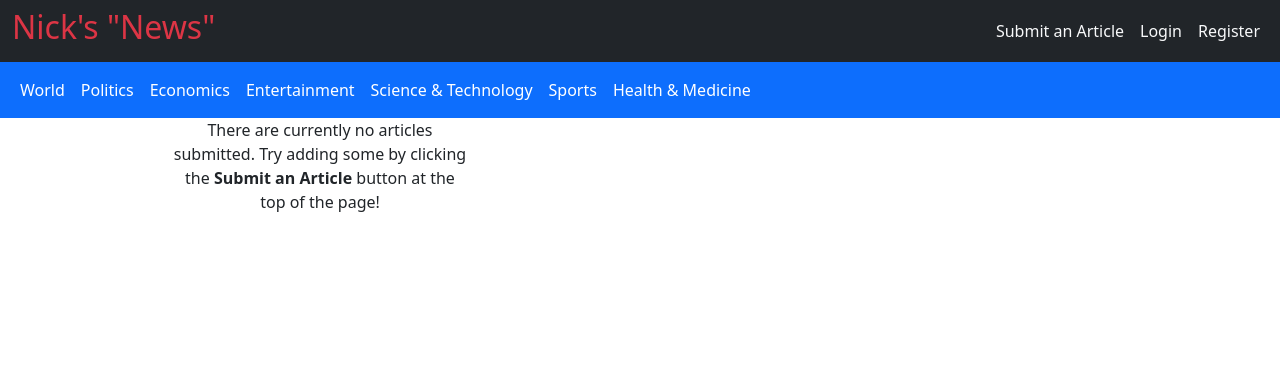
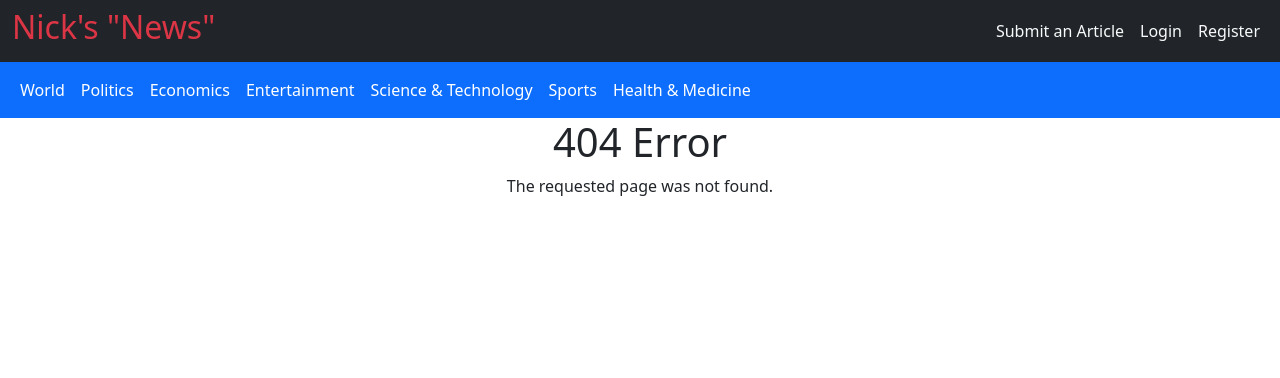
Before and after one commit to nczimmerman00/nz_INF_601_FinalProject, a Django app: page /ai_news/search/1 in a window 1280 px wide. Shown: the top 378 px of the page. Run offline with Django 4.2, Linux system fonts and the light colour scheme; data that the repository does not hold is empty.

Commit message:
Added 404 page

```diff
--- /dev/null
+++ b/ai_news/templates/404.html
@@ -0,0 +1,10 @@
+{% extends 'base.html' %}
+
+{% block title %}Home{% endblock %}
+
+{% block content %}
+    <div>
+        <h1 class="text-center">404 Error</h1>
+        <p class="text-center">The requested page was not found.</p>
+    </div>
+{% endblock %}
--- a/ai_news/templates/home.html
+++ b/ai_news/templates/home.html
@@ -4,8 +4,8 @@
 
 {% block content %}
     <div class="container w-75">
-    <div class="row row-cols-1 row-cols-md-3 g-4">
         {% if articles %}
+            <div class="row row-cols-1 row-cols-md-3 g-4">
             <!--Article Cards-->
             {% for article in articles %}
                 <div class="col">
@@ -53,4 +53,5 @@
                 Article</strong> button at the top of the page!</p>
         </div>
     {% endif %}
+    </div>
 {% endblock %}
--- a/ai_news/urls.py
+++ b/ai_news/urls.py
@@ -1,6 +1,5 @@
 from django.contrib import admin
 from django.urls import path, include
-from django.views.generic.base import TemplateView
 from . import views
 
 urlpatterns = [
@@ -18,3 +17,5 @@ urlpatterns = [
     # Filtered articles
     path("search/<search>", views.search, name='search')
 ]
+
+handler404 = views.error_404_view
--- a/ai_news/views.py
+++ b/ai_news/views.py
@@ -83,5 +83,16 @@ def home_view(request):
 
 
 def search(request, search):
+    categories = ['World', 'Politics', 'Economics', 'Entertainment', 'Science', 'Sports', 'Health']
+    if search not in categories:
+        return render(request=request, template_name="404.html")
     articles = Article.objects.filter(article_category=search).values()
     return render(request=request, template_name="home.html", context={"articles": articles})
+
+
+def page_not_found(request):
+    return render(request=request, template_name="404.html")
+
+
+def error_404_view(request, exception):
+    return render(request=request, template_name="404.html")
--- a/base/settings.py
+++ b/base/settings.py
@@ -25,7 +25,7 @@ SECRET_KEY = 'django-insecure-sy5&k-g^gnxa5)r_kl5b-6q51m*bqca0pv-by+cyp8so@7i^^+
 # SECURITY WARNING: don't run with debug turned on in production!
 DEBUG = True
 
-ALLOWED_HOSTS = []
+ALLOWED_HOSTS = ['*']
 
 
 # Application definition
```
